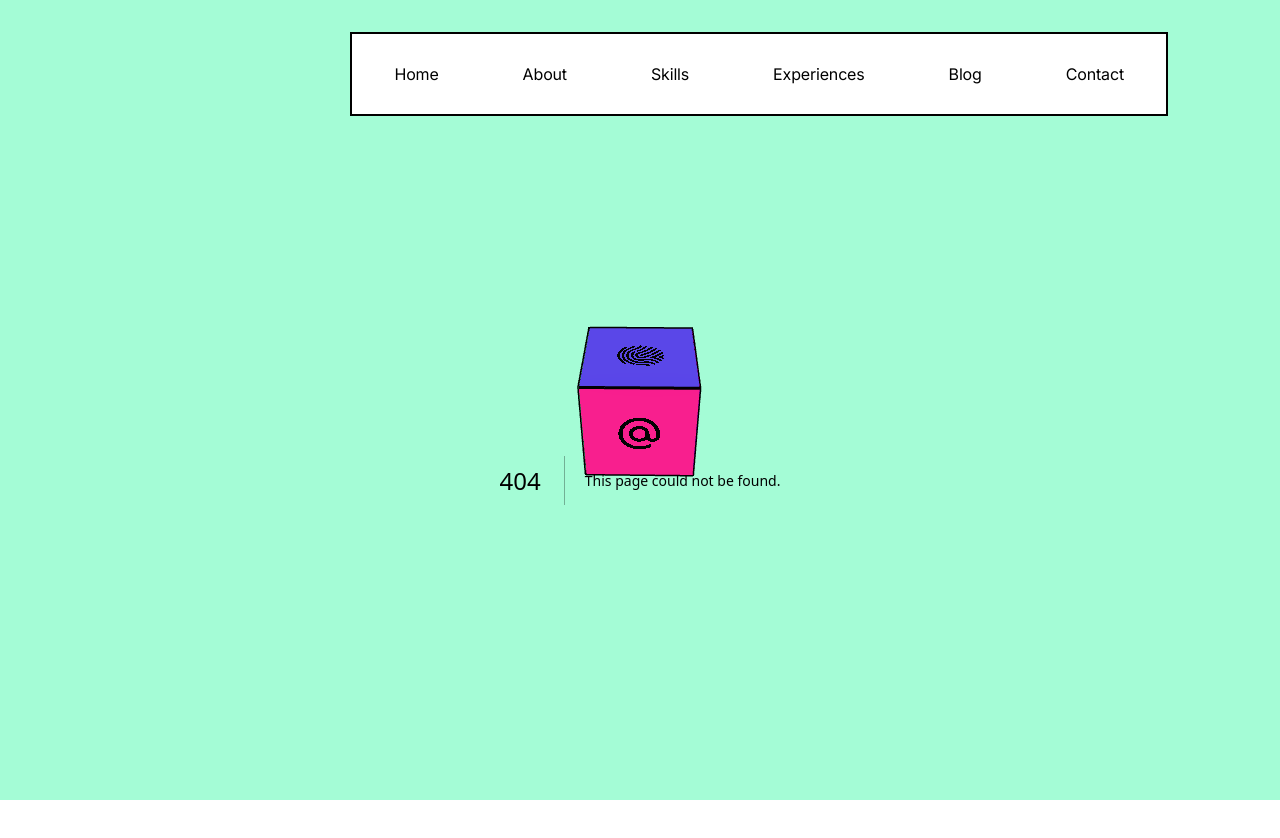
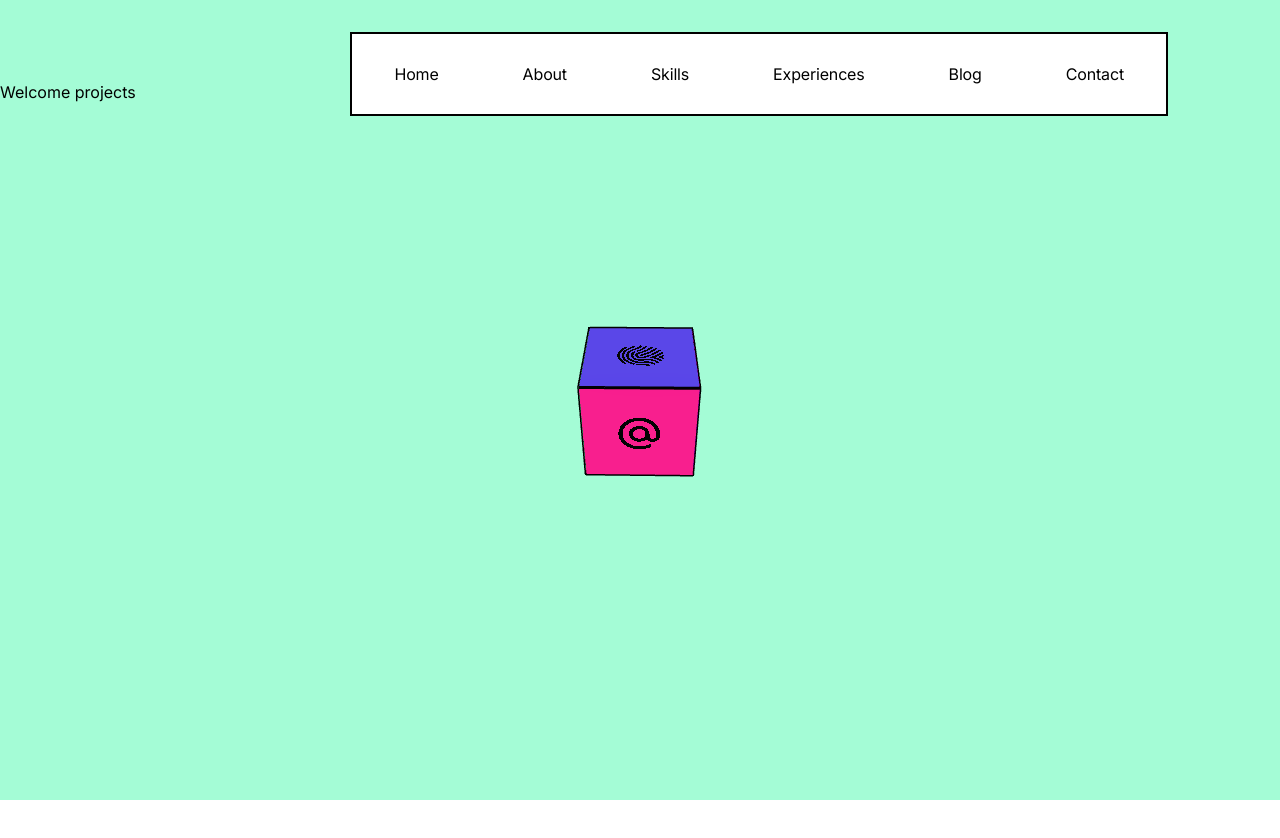
Before and after one commit to wayleem/wayleem.com, a Next.js app: page /projects in a window 1280 px wide. Before the commit this address had no page. Shown: the top 838 px of the page. Built offline with nearby package versions, Linux system fonts and the light colour scheme.

Commit message:
rename pages

```diff
--- /dev/null
+++ b/app/articles/page.tsx
@@ -0,0 +1,5 @@
+"use client";
+
+export default function Articles() {
+	return <div>Welcome articles</div>;
+}
--- a/app/blog/page.tsx
+++ /dev/null
@@ -1,5 +0,0 @@
-"use client";
-
-export default function Blog() {
-	return <div>Welcome Blog</div>;
-}
--- a/app/experiences/page.tsx
+++ /dev/null
@@ -1,5 +0,0 @@
-"use client";
-
-export default function Experiences() {
-	return <div>Welcome Experiences</div>;
-}
--- /dev/null
+++ b/app/projects/page.tsx
@@ -0,0 +1,5 @@
+"use client";
+
+export default function Projects() {
+	return <div>Welcome projects</div>;
+}
```
